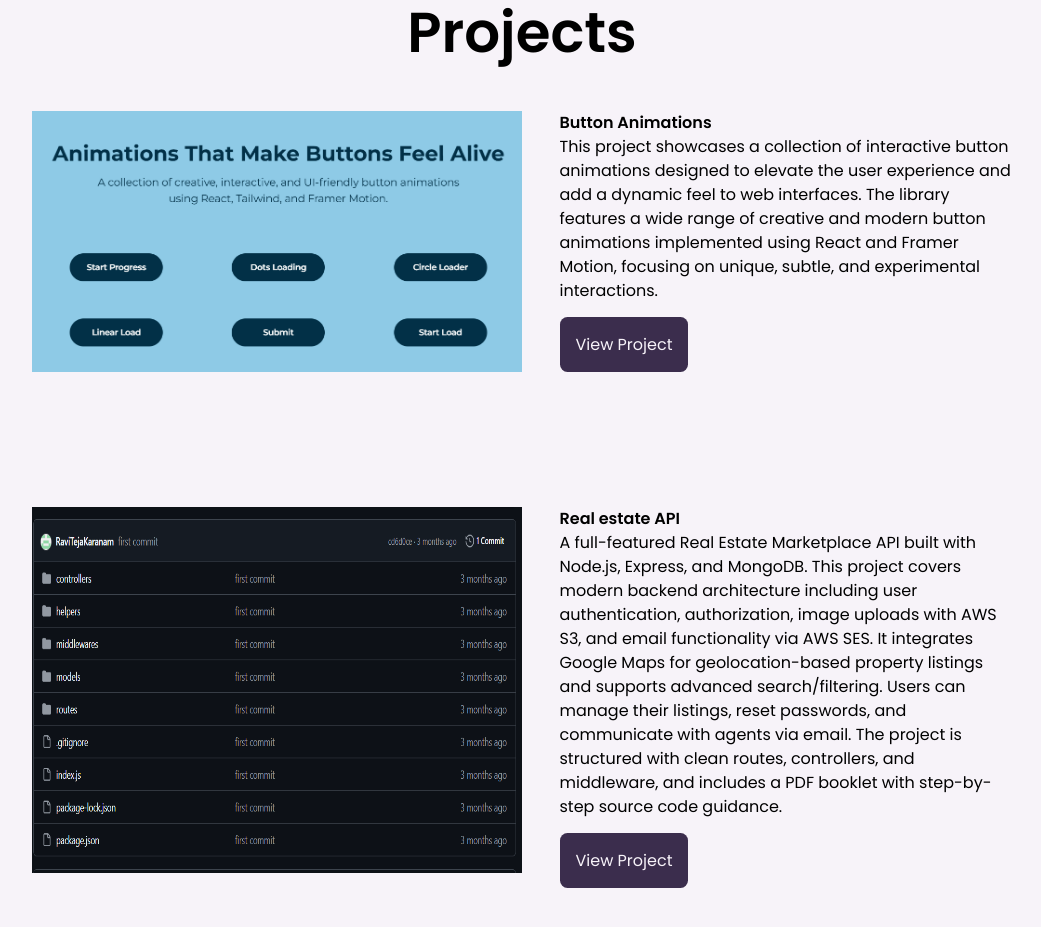
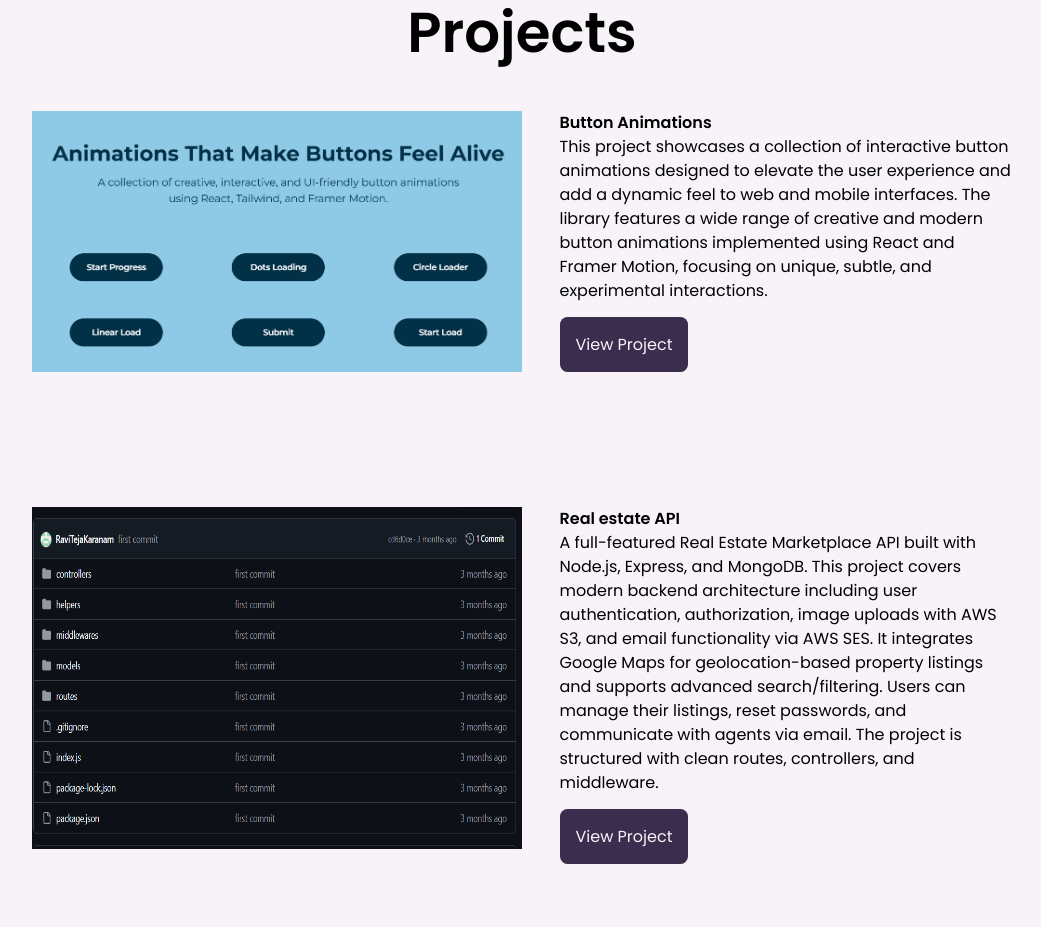
Before and after one commit to RaviTejaKaranam/ui-ux-portfolio, a React (Vite) app: page / in a window 1280 px wide. Shown: the part 2740-3667 px from the top of the page, without its empty margins (118-1159 px from the left). Built offline with nearby package versions, Linux system fonts and the light colour scheme.

Commit message:
Fixed the button click

```diff
--- a/src/UIComponents/PrimaryButton.jsx
+++ b/src/UIComponents/PrimaryButton.jsx
@@ -4,6 +4,8 @@ const PrimaryButton = ({ label, href }) => {
       className="primary bg-[var(--primary-dark-color)] text-[var(--primary-light-color)]  py-2 px-2 rounded cursor-pointer hover:bg-[var(--primary-light-color)] hover:text-[var(--primary-dark-color)] hover:border-black transition duration-300 ease-in-out"
       type="button"
       href={href}
+      target={label === "Contact Me" ? "_self" : "_blank"}
+      rel="noopener noreferrer"
     >
       {label}
     </a>
--- a/src/components/Projects.jsx
+++ b/src/components/Projects.jsx
@@ -8,14 +8,14 @@ export const projects = () => {
     {
       name: "Button Animations",
       description:
-        "This project showcases a collection of interactive button animations designed to elevate the user experience and add a dynamic feel to web interfaces. The library features a wide range of creative and modern button animations implemented using React and Framer Motion, focusing on unique, subtle, and experimental interactions. ",
+        "This project showcases a collection of interactive button animations designed to elevate the user experience and add a dynamic feel to web and mobile interfaces. The library features a wide range of creative and modern button animations implemented using React and Framer Motion, focusing on unique, subtle, and experimental interactions. ",
       image: buttonAnimation,
       link: "https://button-animations-psi.vercel.app/",
     },
     {
       name: "Real estate API",
       description:
-        "A full-featured Real Estate Marketplace API built with Node.js, Express, and MongoDB. This project covers modern backend architecture including user authentication, authorization, image uploads with AWS S3, and email functionality via AWS SES. It integrates Google Maps for geolocation-based property listings and supports advanced search/filtering. Users can manage their listings, reset passwords, and communicate with agents via email. The project is structured with clean routes, controllers, and middleware, and includes a PDF booklet with step-by-step source code guidance.",
+        "A full-featured Real Estate Marketplace API built with Node.js, Express, and MongoDB. This project covers modern backend architecture including user authentication, authorization, image uploads with AWS S3, and email functionality via AWS SES. It integrates Google Maps for geolocation-based property listings and supports advanced search/filtering. Users can manage their listings, reset passwords, and communicate with agents via email. The project is structured with clean routes, controllers, and middleware.",
       image: realEstateAPI,
       link: "https://github.com/RaviTejaKaranam/real-estate-api",
     },
```
